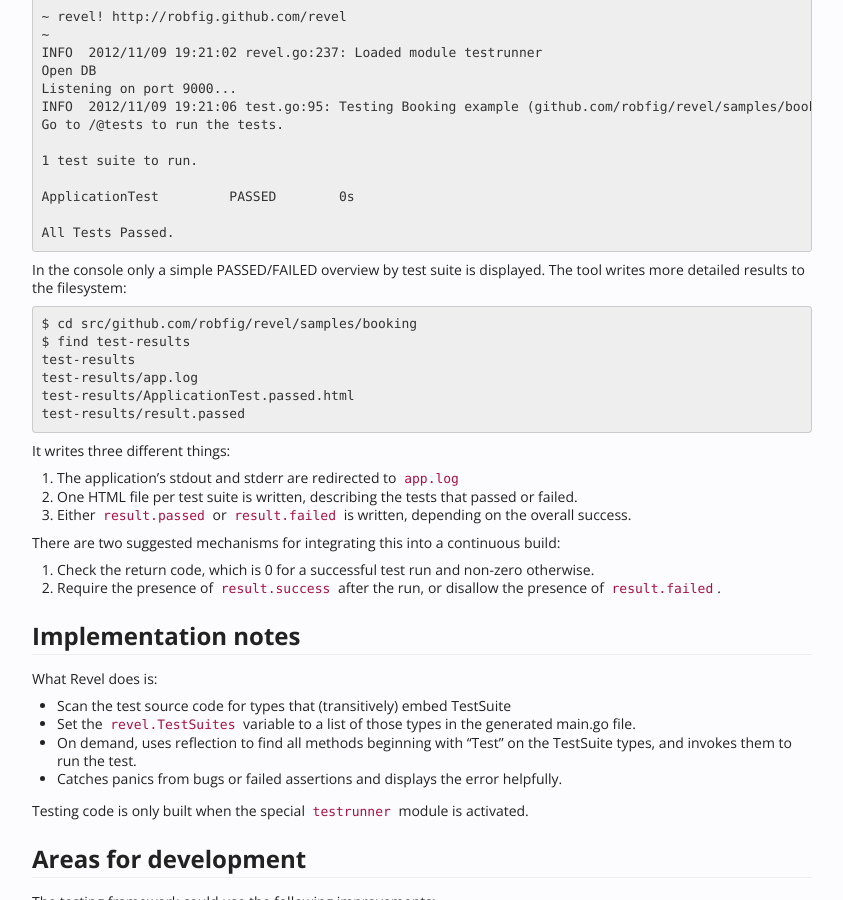
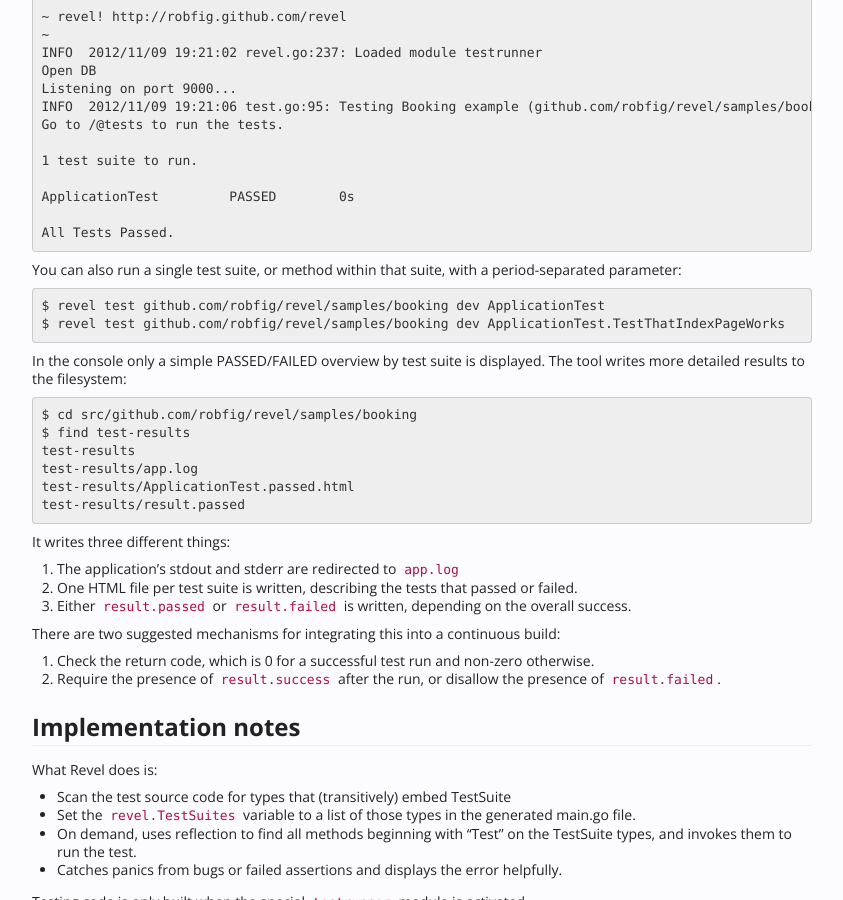
Before and after one commit to revel/revel, a Jekyll site: the page built from manual/testing.md, in a window 1280 px wide and 900 px high, scrolled down 4134 px. Shown: the whole window, without its empty margins (298-1141 px from the left). Built offline with Jekyll 4.4.1, drawn with Linux system fonts in a browser that asks for light colours.

Commit message:
Adding example of individual test suite/method parameter

```diff
--- a/manual/testing.md
+++ b/manual/testing.md
@@ -160,6 +160,11 @@
 
 	All Tests Passed.
 
+You can also run a single test suite, or method within that suite, with a period-separated parameter:
+
+	$ revel test github.com/robfig/revel/samples/booking dev ApplicationTest
+	$ revel test github.com/robfig/revel/samples/booking dev ApplicationTest.TestThatIndexPageWorks
+
 In the console only a simple PASSED/FAILED overview by test suite is displayed.  The tool writes more detailed results to the filesystem:
 
 	$ cd src/github.com/robfig/revel/samples/booking
```
